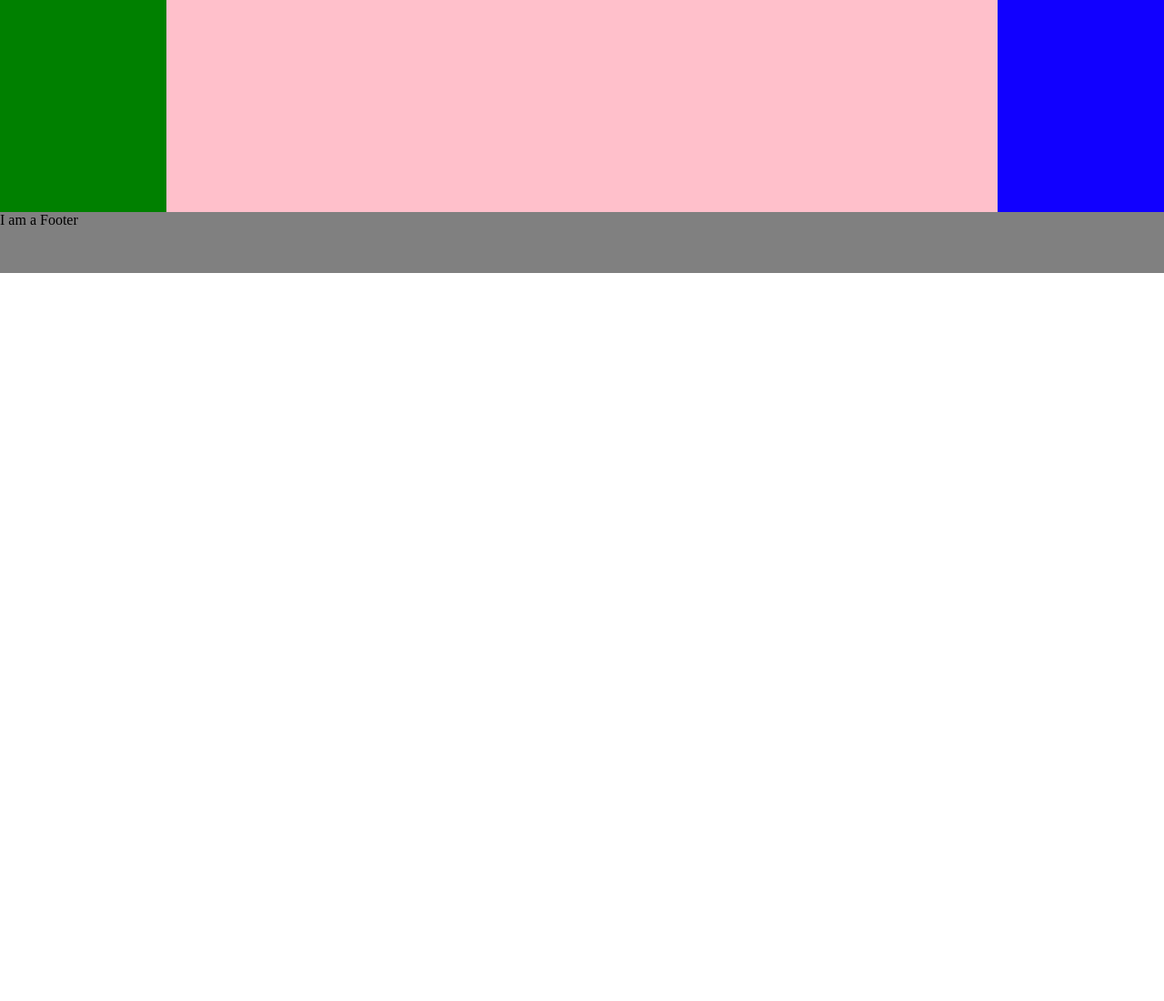
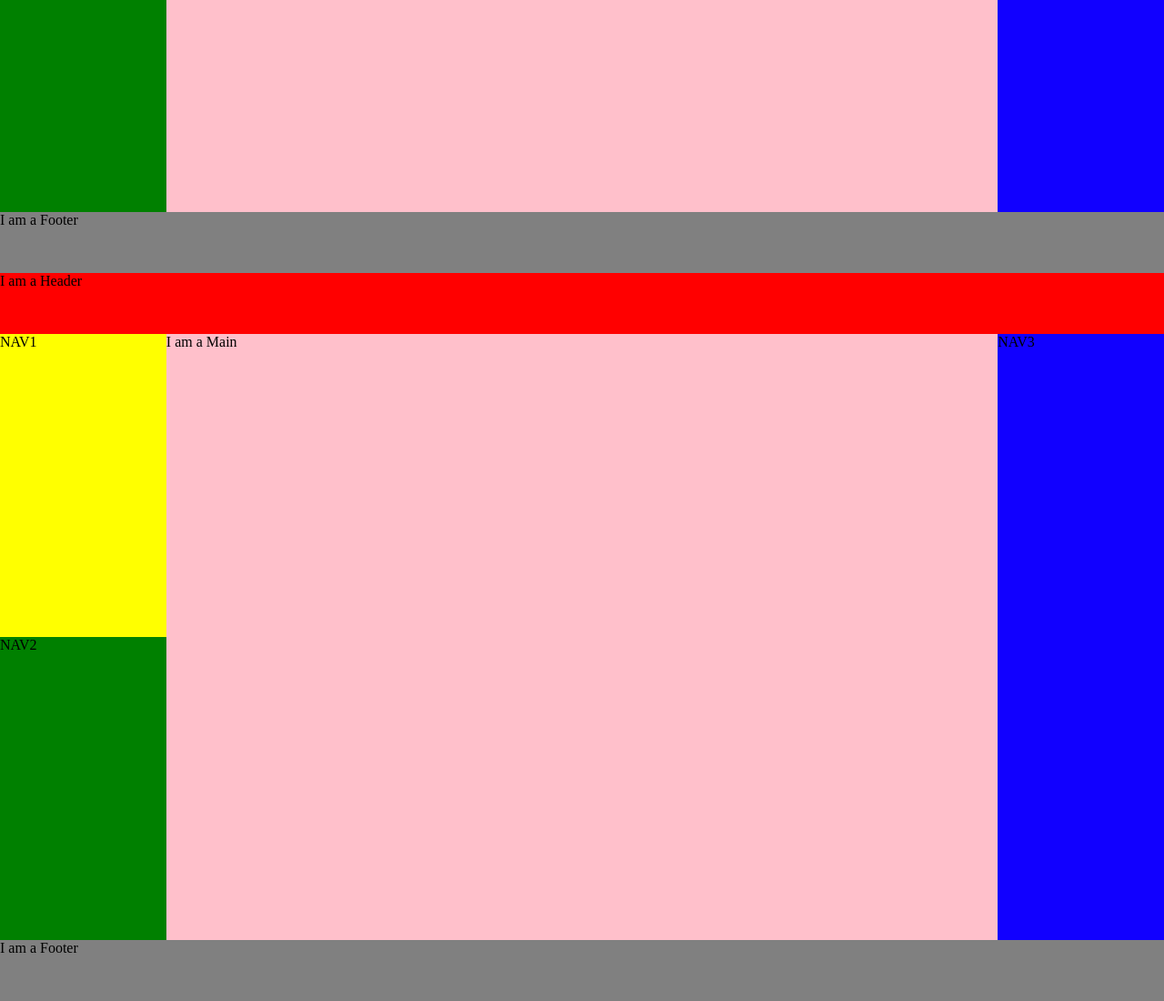
Before and after one commit to Developer-0007/Practice01, a plain HTML site: page index.html in a window 1280 px wide. Shown: the part 500-1600 px from the top of the page at 91% size. Before the commit the page ends 800 px from the top, so only its background shows below. Drawn offline with Linux system fonts and the light colour scheme.

Commit message:
feature1 updated

```diff
--- a/index.html
+++ b/index.html
@@ -21,5 +21,19 @@
             I am a Footer
         </footer>
     </div>
+    <div id="container">
+        <header id="header">
+            I am a Header
+        </header>
+        <nav id="nav1">NAV1</nav>
+        <nav id="nav2">NAV2</nav>
+        <main id="main">
+            I am a Main
+        </main>
+        <nav id="nav3">NAV3</nav>
+        <footer id="footer">
+            I am a Footer
+        </footer>
+    </div>
 </body>
 </html>
```
